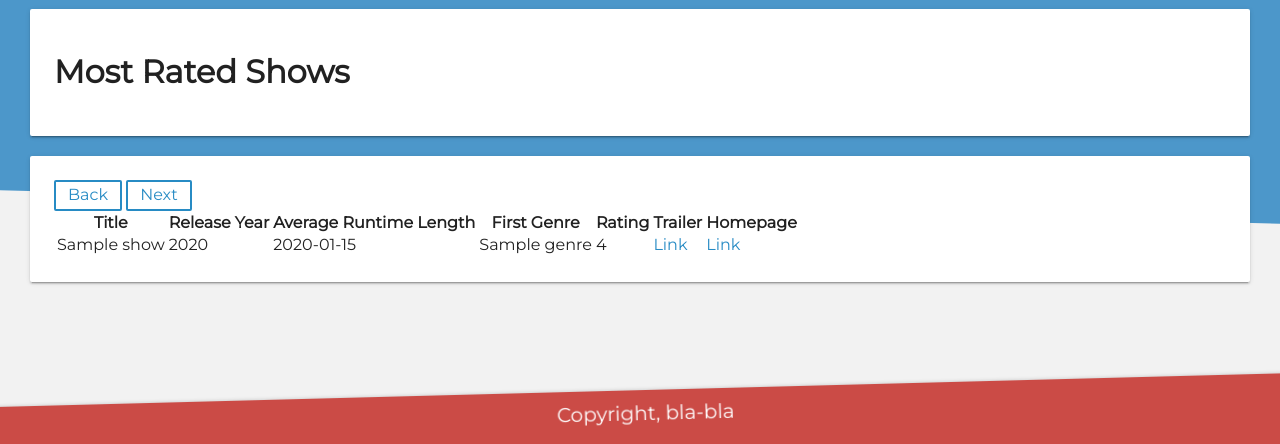
After one commit to BarnaBecze/codecool-series-python-MelathStofi, a Flask app: template templates/shows_by_rating.html in a window 1280 px wide. The commit adds this page. Shown: the part 356-800 px from the top of the page. Run offline with Flask 2, Linux system fonts and the light colour scheme; the template is opened without the code that fills it: most values are stand-ins (such as "Sample title", 1, 10 or a date in 2020).

Commit message:
add show selector list view without pagination; add show's detailed view

```diff
--- a/main.py
+++ b/main.py
@@ -15,10 +15,37 @@ def design():
     return render_template('design.html')
 
 
-@app.route('/15-most-rated-shows')
-def _15_most_rated_shows():
-    shows = queries.get_15_most_rated_shows()
-    return render_template('15_most_rated_shows.html', shows=shows)
+@app.route('/shows-by-rating')
+def shows_by_rating():
+    query_result = queries.get_15_most_rated_shows()
+    shows = []
+    _id = None
+    count = -1
+    for show in query_result:
+        if show['id'] == _id:
+            shows[count]['genre'] += f", {show['genre']}"
+        else:
+            _id = show['id']
+            shows.append(show)
+            count += 1
+
+    return render_template('shows_by_rating.html', shows=shows)
+
+
+@app.route('/tv-show/<show_id>')
+def details_of_show(show_id):
+    query = queries.get_show_by_id(show_id)
+    show = None
+    for i in range(len(query)):
+        if i == 0:
+            show = query[0]
+        else:
+            show['genre'] += f", {query[i]['genre']}"
+    show['trailer'] = show['trailer'].replace('watch?v=', 'embed/') if show['trailer'] else None
+    seasons = queries.get_seasons_by_show_id(show_id)
+    return render_template('details_of_show.html',
+                           show=show,
+                           seasons=seasons)
 
 
 def main():
--- a/templates/layout.html
+++ b/templates/layout.html
@@ -28,10 +28,31 @@
 
     <!-- page specific styling -->
     <link rel="stylesheet" href="{{ url_for('static', filename='style/detailed-view.css') }}">
-
+    <!--script src="{{ url_for('static', filename='js/ui.js') }}" defer></script-->
 </head>
 
 <body>
-    {% block content %}{% endblock %}
+    <div id="body-wrapper">
+        <header class="clearfix">
+            <img id="header-logo" src="{{ url_for('static', filename='assets/codecool-logo.png') }}" alt="Codecool Logo">
+            <a href="/">
+            <span id="header-title" class="title">
+                            Codecool Series DB
+                        </span>
+            </a>
+            <div id="header-auth">
+                <button type="button" id="bt_register">Register</button>
+                <button type="button" id="bt_login">Login</button>
+            </div>
+        </header>
+            {% block content %}{% endblock %}
+        <footer>
+            Copyright, bla-bla
+        </footer>
+    </div>
+    <div class="background">
+        <div class="dark-blue-layer"></div>
+        <div class="light-blue-layer"></div>
+    </div>
 </body>
 </html>
--- /dev/null
+++ b/templates/shows_by_rating.html
@@ -0,0 +1,45 @@
+{% extends 'layout.html' %}
+
+{% block title %}
+    Series | Most Rated Shows
+{% endblock %}
+
+{% block content %}
+    <section>
+        <div class="card">
+            <h1>Most Rated Shows</h1>
+        </div>
+        <div class="card">
+            <div id="pagination">
+                <button id="back-button">Back</button>
+                <button id="next-button">Next</button>
+            </div>
+            <table>
+                <thead>
+                    <tr>
+                        <th>Title</th>
+                        <th>Release Year</th>
+                        <th>Average Runtime Length</th>
+                        <th>First Genre</th>
+                        <th>Rating</th>
+                        <th>Trailer</th>
+                        <th>Homepage</th>
+                    </tr>
+                </thead>
+                <tbody>
+                        {% for show in shows %}
+                            <tr>
+                                <td>{{ show.title }}</td>
+                                <td>{{ show.year }}</td>
+                                <td>{{ show.runtime }}</td>
+                                <td>{{ show.genre }}</td>
+                                <td>{{ show.rating }}</td>
+                                <td><a href="{{ show.trailer }}" target="_blank">{{ 'Link' if show.trailer }}</a></td>
+                                <td><a href="{{ show.homepage }}" target="_blank">{{ 'Link ' if show.homepage }}</a></td>
+                            </tr>
+                        {% endfor %}
+                </tbody>
+            </table>
+        </div>
+    </section>
+{% endblock %}
```
Also changed, not shown: data/queries.py (+31 -0 lines), static/js/ui.js (added, +56 -0 lines), templates/15_most_rated_shows.html (deleted, +0 -35 lines), templates/details_of_show.html (+36 -1 lines), templates/index.html (+1 -20 lines).
